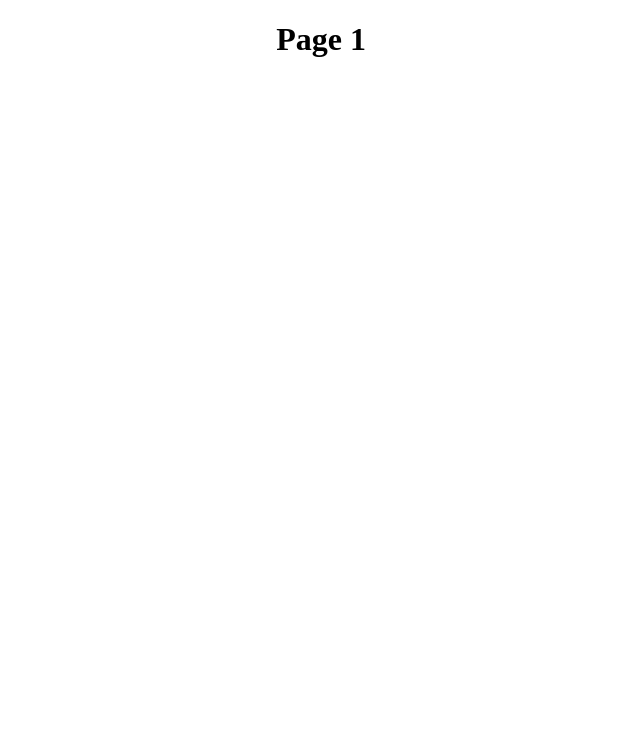
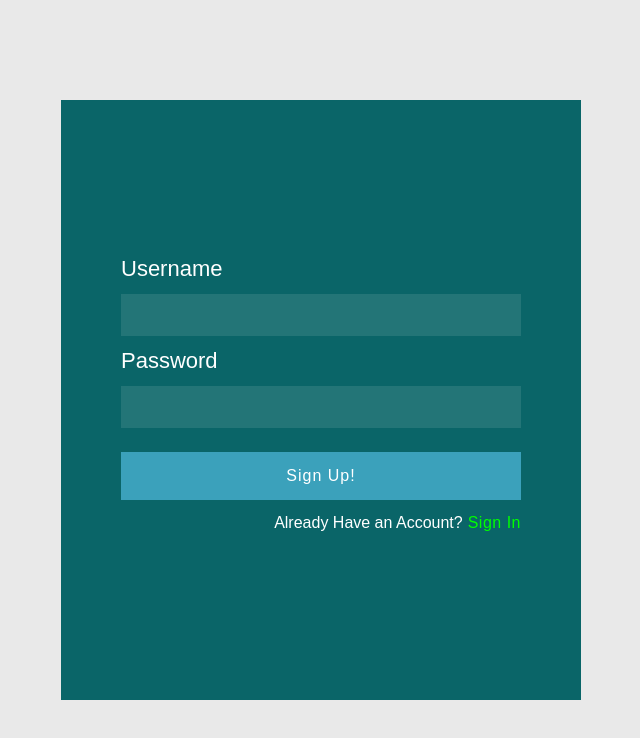
Before and after one commit to jagtapazad/todo_website, a React (Create React App) app: page / in a window 1280 px wide. Shown: the top 738 px of the page, without its empty margins (319-959 px from the left). Built offline with nearby package versions, Linux system fonts and the light colour scheme; no server answers.

Commit message:
Sign In/ up element + FB + first Main screen

```diff
--- a/src/App.css
+++ b/src/App.css
@@ -1,38 +1,111 @@
-.App {
-  text-align: center;
+* {
+  box-sizing: border-box;
+  margin: 0;
+  padding: 0;
+  font-family: "Nunito", sans-serif;
 }
 
-.App-logo {
-  height: 40vmin;
-  pointer-events: none;
+button {
+  border: none;
+  outline: none;
+  width: 100%;
+  padding: 15px 0;
+  color: #fff;
+  font-size: 16px;
+  letter-spacing: 1px;
+  background: #3ba1bb;
+  cursor: pointer;
 }
 
-@media (prefers-reduced-motion: no-preference) {
-  .App-logo {
-    animation: App-logo-spin infinite 20s linear;
-  }
+.login {
+  width: 100%;
+  min-height: 100vh;
+  padding: 0 20px;
+  background: #e9e9e9;
+  display: flex;
 }
 
-.App-header {
-  background-color: #282c34;
-  min-height: 100vh;
+.login .loginContainer {
+  padding: 60px;
+  margin: auto;
+  width: 100%;
+  max-width: 520px;
+  min-height: 600px;
   display: flex;
   flex-direction: column;
-  align-items: center;
   justify-content: center;
-  font-size: calc(10px + 2vmin);
-  color: white;
+  background: rgb(10, 101, 104)
 }
 
-.App-link {
-  color: #61dafb;
+.login .loginContainer label {
+  color: white;
+  margin: 14px 0;
+  display: block;
+  font-size: 22px;
+  line-height: 1;
 }
 
-@keyframes App-logo-spin {
-  from {
-    transform: rotate(0deg);
-  }
-  to {
-    transform: rotate(360deg);
-  }
+.login .loginContainer input {
+  width: 100%;
+  border: none;
+  outline: none;
+  font-size: 19px;
+  padding: 10px;
+  background: rgba(255, 255, 255, 0.1);
+  color: #fff;
+  letter-spacing: 1px;
 }
+
+.login .loginContainer .btnContainer {
+  width: 100%;
+  padding: 24px 0;
+}
+
+.login .loginContainer .btnContainer p {
+  margin: 14px 0 0 0;
+  text-align: right;
+  color: #fff;
+}
+
+.login .loginContainer .btnContainer p span {
+  color: rgb(0, 255, 0);
+  font-weight: 500;
+  letter-spacing: 0.5px;
+  margin-left: 5px;
+  cursor: pointer;
+  transition: all 400ms ease-in-out;
+}
+
+.login .loginContainer .btnContainer p span:hover {
+  color: rgb(251, 255, 0);
+}
+
+.login .loginContainer .errorMsg {
+  color: rgb(251, 255, 0);
+  font-size: 16px;
+}
+
+.hero {
+  width: 100%;
+  min-height: 100vh;
+  background: #fff;
+}
+
+.hero nav {
+  background: rgb(10, 101, 104);
+  width: 100%;
+  padding: 20px 40px;
+  display: flex;
+  align-items: center;
+  justify-content: space-between;
+}
+
+.hero nav h2 {
+  color: #fff;
+}
+
+.hero nav button {
+  width: 86px;
+  padding: 8px 0;
+  background:#3ba1bb;
+}
--- a/src/App.js
+++ b/src/App.js
@@ -1,12 +1,109 @@
-import React from 'react';
-import './App.css';
+import React, { useState, useEffect } from "react";
+import "./App.css";
+import fire from "./.config/fire";
+import Login from "./Login";
+import Main from "./Main";
 
-function App() {
+const App = () => {
+  const [user, setuser] = useState("");
+  const [email, setemail] = useState("");
+  const [pass, setpass] = useState("");
+  const [emailerror, setemailerror] = useState("");
+  const [passerror, setpasserror] = useState("");
+  const [hasacc, sethasacc] = useState(false);
+
+  const clrinput = () => {
+    setemail("");
+    setpass("");
+  };
+
+  const clrerr = () => {
+    setemailerror("");
+    setpasserror("");
+  };
+
+  const dologin = () => {
+    clrerr();
+    fire
+      .auth()
+      .signInWithEmailAndPassword(email, pass)
+      .catch((err) => {
+        // eslint-disable-next-line default-case
+        switch (err.code) {
+          case "auth/invalid-email":
+          case "auth/user-disabled":
+          case "auth/user-not-found": {
+            setemailerror(err.message);
+            break;
+          }
+          case "auth/wrong-password": {
+            setpasserror(err.message);
+            break;
+          }
+        }
+      });
+  };
+
+  const dosignup = () => {
+    clrerr();
+    fire
+      .auth()
+      .createUserWithEmailAndPassword(email, pass)
+      .catch((err) => {
+        // eslint-disable-next-line default-case
+        switch (err.code) {
+          case "auth/email-already-in-use":
+          case "auth/invalid-email": {
+            setemailerror(err.message);
+            break;
+          }
+          case "auth/weak-password": {
+            setpasserror(err.message);
+            break;
+          }
+        }
+      });
+  };
+
+  const logout = () => {
+    fire.auth().signOut();
+  };
+
+  const authuser = () => {
+    fire.auth().onAuthStateChanged((user) => {
+      if (user) {
+        clrinput();
+        setuser(user);
+      } else {
+        setuser("");
+      }
+    });
+  };
+
+  useEffect(() => {
+    authuser();
+  }, []);
+
   return (
     <div className="App">
-      <h1>Page 1</h1>
+      {user ? (
+        <Main logout={logout} />
+      ) : (
+        <Login
+          email={email}
+          setemail={setemail}
+          pass={pass}
+          setpass={setpass}
+          dologin={dologin}
+          dosignup={dosignup}
+          hasacc={hasacc}
+          sethasacc={sethasacc}
+          emailerror={emailerror}
+          passerror={passerror}
+        />
+      )}
     </div>
   );
-}
+};
 
 export default App;
--- /dev/null
+++ b/src/Login.js
@@ -0,0 +1,62 @@
+import React from "react";
+
+const Login = (props) => {
+  const {
+    email,
+    setemail,
+    pass,
+    setpass,
+    dologin,
+    dosignup,
+    hasacc,
+    sethasacc,
+    emailerr,
+    passerr,
+  } = props;
+
+  return (
+    <section className="login">
+      <div className="loginContainer">
+        <label>Username</label>
+        <input
+          type="text"
+          required
+          autoFocus
+          value={email}
+          onChange={(e) => setemail(e.target.value)}
+        />
+        <p className="errorMsg">{emailerr}</p>
+        <label>Password</label>
+        <input
+          type="password"
+          required
+          autoFocus
+          value={pass}
+          onChange={(e) => setpass(e.target.value)}
+        />
+        <p className="errorMsg">{passerr}</p>
+        <div className="btnContainer">
+          {hasacc ? (
+          <>
+            <button onClick={dologin}>Sign In</button>
+            <p>
+              Don't Have an Account?
+              <span onClick={() => sethasacc(!hasacc)}>Sign Up</span>
+            </p>
+          </>
+          ) : (
+          <>
+            <button onClick={dosignup}>Sign Up!</button>
+            <p>
+              Already Have an Account?
+              <span onClick={() => sethasacc(!hasacc)}>Sign In</span>
+            </p>
+          </>
+          )}
+        </div>
+      </div>
+    </section>
+  );
+};
+
+export default Login;
--- /dev/null
+++ b/src/Main.js
@@ -0,0 +1,14 @@
+import React from "react";
+
+const Main = (logout) => {
+  return (
+    <section className="hero">
+      <nav>
+        <h2>SAELOUN | TODO APP</h2>
+        <button onClick={logout}>Logout</button>
+      </nav>
+    </section>
+  );
+};
+
+export default Main;
```
Also changed, not shown: src/.config/fire.js (added), src/index.js (line endings or trailing spaces).
